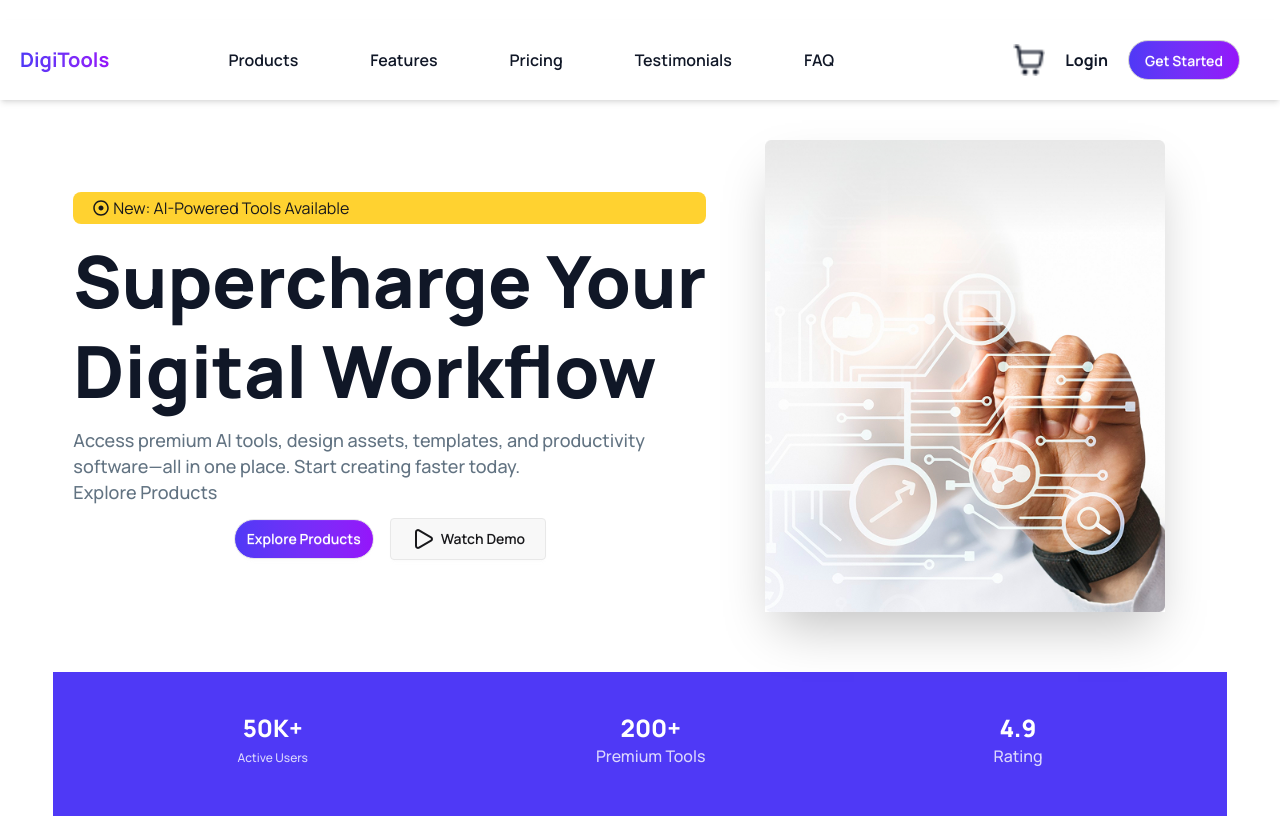
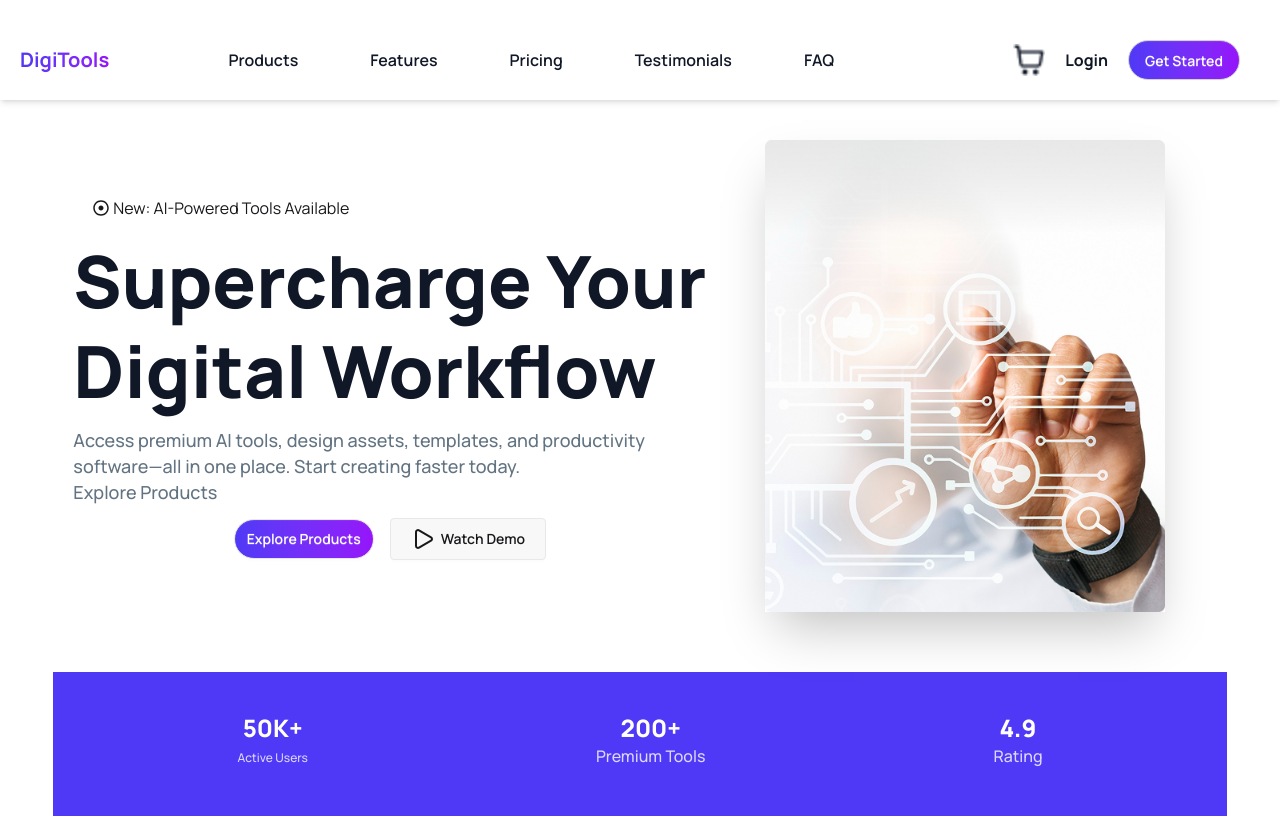
Before and after one commit to mdtanjidkhan/Assignment-06, a React (Vite) app: page / in a window 1280 px wide. Shown: the top 818 px of the page. Built offline with nearby package versions, Linux system fonts and the light colour scheme.

Commit message:
docs: update UI componrnts and handle dynamic state for testimonials

```diff
--- a/src/components/BanarSection/Banar.jsx
+++ b/src/components/BanarSection/Banar.jsx
@@ -7,7 +7,7 @@ const Banar = () => {
         <div className='flex flex-col gap-4 md:flex-row w-11/12 mx-auto justify-between items-center p-5 mt-30 mb-10'>
             <div className='container-left  space-y-3'>
                 <div className=' '>
-                    <h2 className='rounded-lg flex gap-1 items-center cursor-pointer bg-amber-300 px-5 py-1'><FaRegDotCircle></FaRegDotCircle> New: AI-Powered Tools Available</h2>
+                    <h2 className='rounded-lg flex gap-1 items-center cursor-pointer px-5 py-1'><FaRegDotCircle></FaRegDotCircle> New: AI-Powered Tools Available</h2>
                 </div>
                 <p className='text-2xl sm:text-3xl md:text-[72px] md:font-extrabold text-[#101727] leading-tight '>Supercharge Your <br></br>Digital Workflow</p>
                 <p className='text-left md:text-left text-sm md:text-[18px] font-medium text-[#627382]'>
```
Also changed, not shown: src/components/FooterSection/Footer.jsx (indentation only).
